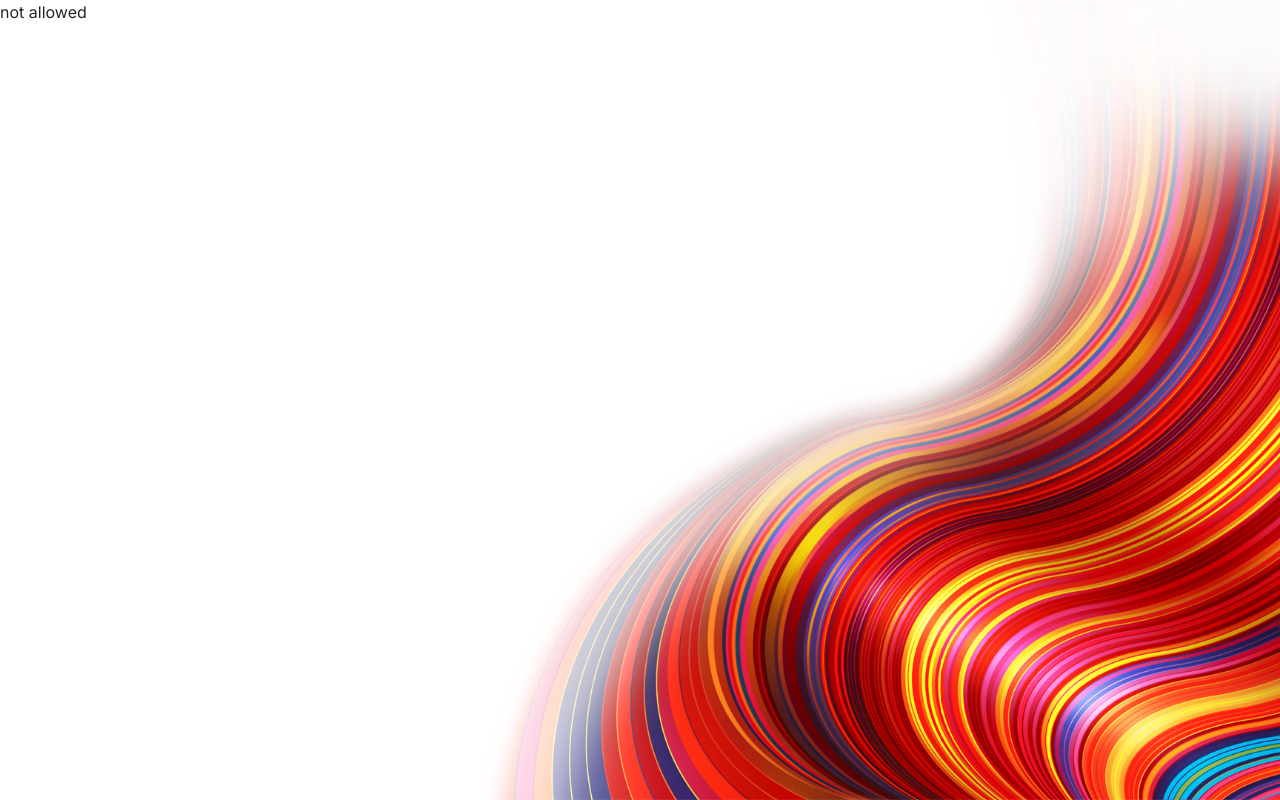
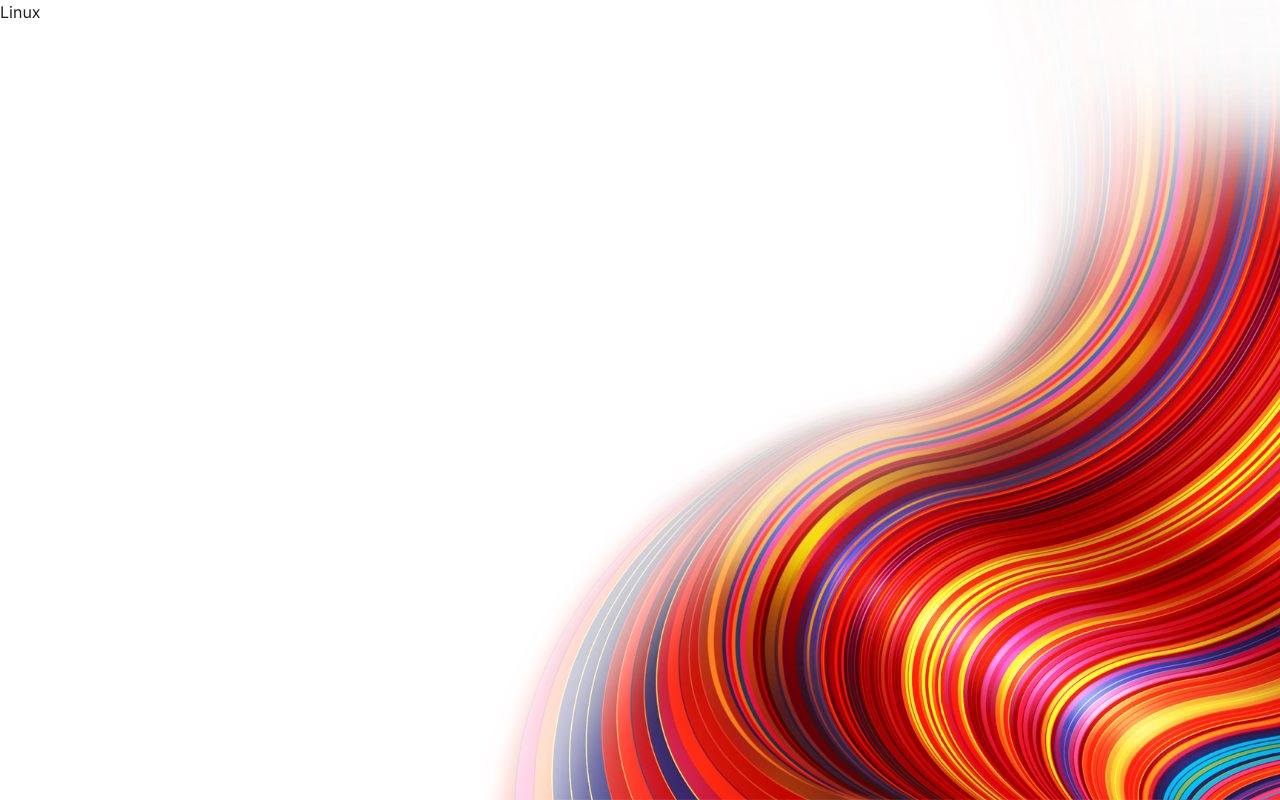
Before and after one commit to kabawat/photo-ai, a Next.js app: page /device in a window 1280 px wide. Built offline with nearby package versions, Linux system fonts and the light colour scheme.

Commit message:
Update page.js

```diff
--- a/src/app/device/page.js
+++ b/src/app/device/page.js
@@ -15,15 +15,15 @@ const DeviceInfo = () => {
         if (deviceInfo?.os?.name === 'Windows') {
             setIsLoad(true)
         } else {
-            false
+            setIsLoad(false)
         }
     }, [deviceInfo]);
     return (
 
         isLoad ? <>
-            welcome to this device
+            welcome to event
         </> : <>
-            not allowed
+            {deviceInfo?.os?.name}
         </>
 
     );
```
